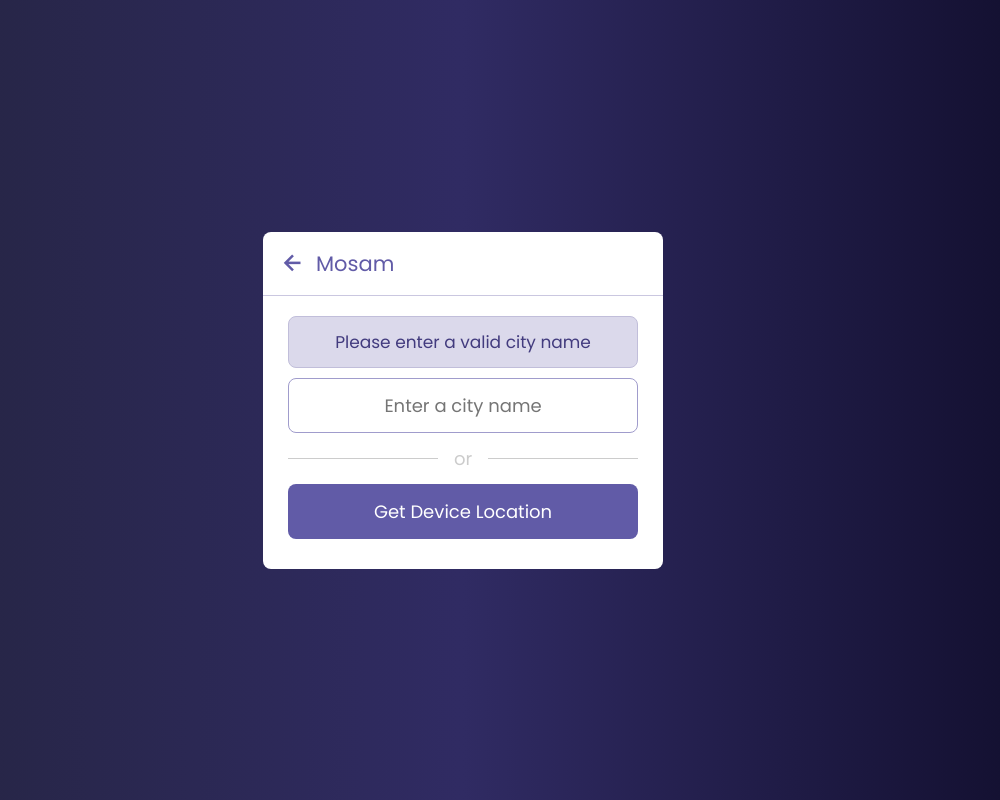
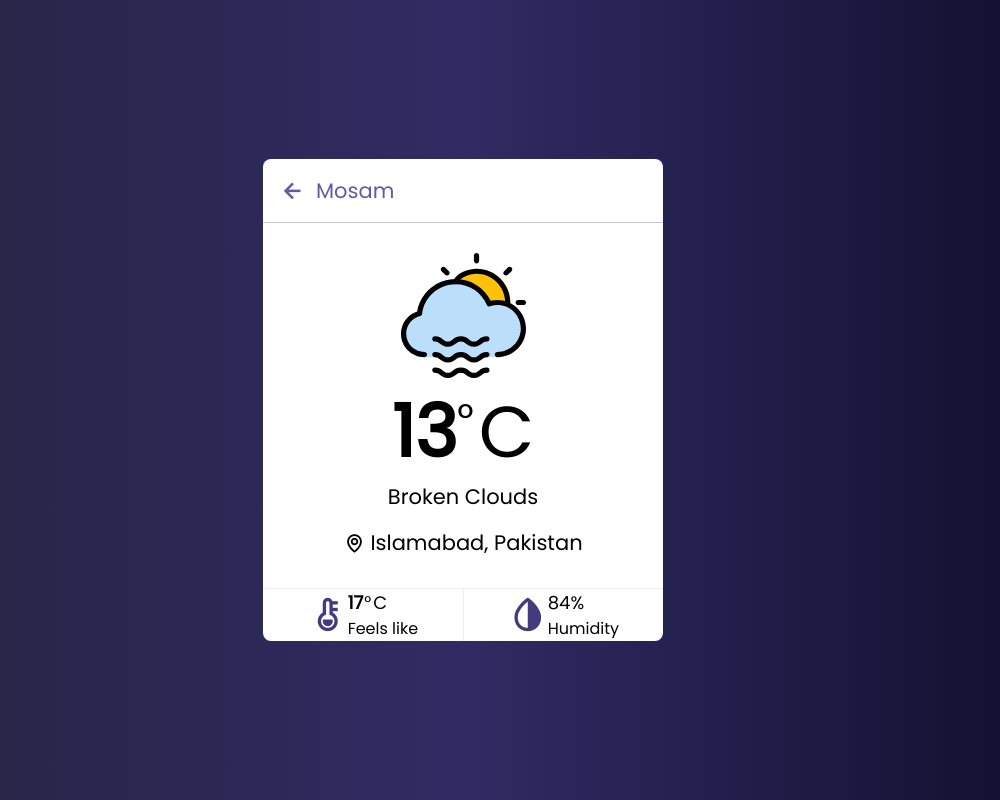
Before and after one commit to usmankh07/Mosam-1.0, a plain HTML site: page index.html in a window 1280 px wide. Shown: the whole page, without its empty margins (177-1177 px from the left). Drawn offline with nearby package versions, Linux system fonts and the light colour scheme.

Commit message:
Stopped coding at 11:11

```diff
--- a/css/styles.css
+++ b/css/styles.css
@@ -37,9 +37,11 @@ header i {
     margin-right: 8px;
 }
 .wrapper .input-part {
+    display: none;
     margin: 20px 25px 30px;
 }
 .input-part .info-txt {
+    display: none;
     font-size: 17px;
     margin-bottom: 10px;
     text-align: center;
@@ -47,11 +49,13 @@ header i {
     border-radius: 8px;
 }
 .info-txt.error{
+    display: block;
     color: #721c24;
     background: #f8dcda;
     border: 1px solid #f5c6cb;
 }
 .info-txt.pending {
+    display: block;
     color: #423b7e;;
     background: #dbd9eb;
     border: 1px solid #c1beda;
@@ -67,6 +71,9 @@ header i {
 .input-part input{
     text-align: center;
     border: 1px solid #a09ccc;
+}
+.input-part input:is(:focus, :valid) {
+    border: 2px solid #423b7e;
 }
 .input-part button {
     color: #fff;
@@ -91,3 +98,71 @@ header i {
     color: #ccc;
 
 }
+
+.wrapper .weather-part {
+    margin: 30px 0 0;
+    display: flex;
+    align-items: center;
+    flex-direction: column;
+    justify-content: center;
+}
+.weather-part img {
+    max-width: 125px;
+}
+.weather-part .temp {
+    font-size: 72px;
+    font-weight: 500;
+    display: flex;
+}
+.weather-part .temp .numb {
+    font-weight: 600;
+}
+.weather-part .weather {
+    font-size: 21px;
+    text-align: center;
+    margin: -5px 20px 15px;
+}
+.weather-part .temp .deg {
+    font-size: 40px;
+    margin: 10px 5px 0 0;
+    display: block;
+}
+.weather-part .location {
+    display: flex;
+    align-items: center;
+    font-size: 21px;
+    margin-bottom: 30px;
+}
+.location i {
+    font-size: 22px;
+    margin-right: 5px;
+}
+.weather-part .bottom-details {
+    width: 100%;
+    display: flex;
+    align-items: center;
+    border-top: 1px solid #eeeeee;
+    justify-content: space-between;
+}
+.bottom-details .column {
+    width: 100%;
+    display: flex;
+    align-items: center;
+    justify-content: center;
+}
+.column i {
+    font-size: 40px;
+    color: #423b7e;
+}
+.column.humidity {
+    border-left: 1px solid #eeeeee;
+}
+.details .temp, .humidity span {
+    font-size: 18px;
+    font-weight: 500;
+}
+.details .temp .deg {
+    font-size: 17px;
+    margin: 0;
+    padding: 0 2px 0 1px;
+}
--- a/index.html
+++ b/index.html
@@ -27,7 +27,7 @@
         <section class="input-part">
 
             <!-- Headline -->
-            <p class="info-txt pending">
+            <p class="info-txt">
                 Please enter a valid city name
             </p>
 
@@ -43,6 +43,56 @@
         </section>
 
 
+            <!-- Weather Part -->
+            <section class="weather-part">
+
+                <!-- Img for Weather Condition -->
+                <img src="./svgs/weather-app-icons/Weather Icons/haze.svg" alt="Weather Icon">
+
+                <!-- For showing temprature -->
+                <div class="temp">
+                    <span class="numb">13</span>
+                    <span class="deg">°</span>C
+                </div>
+
+                <!-- Weather Condition -->
+                <div class="weather">Broken Clouds</div>
+
+                <!-- Weather Location -->
+                <div class="location">
+                    <i class="bx bx-map"></i>
+                    <span>Islamabad, Pakistan</span>
+                </div>
+
+                <!-- Non-Important Weather Details -->
+                <div class="bottom-details">
+                    <!-- Feels -->
+                    <div class="column feels">
+                        <i class="bx bxs-thermometer"></i>
+                        <div class="details">
+                            <div class="temp">
+                                <span class="numb">17</span>
+                                <span class="deg">°</span>C
+                            </div>
+                            <p>Feels like</p>
+                        </div>
+                    </div>
+
+                    <!-- Humidity -->
+                    <div class="column humidity">
+                        <i class="bx bxs-droplet-half"></i>
+                        <div class="details">
+                            <span class="numb">84%</span>
+                            <p>Humidity</p>
+                        </div>
+                    </div>
+
+                </div>
+
+
+
+            </section>
+
     </div>
 </body>
 </html>
```
Also changed, not shown: styles.css (added).
